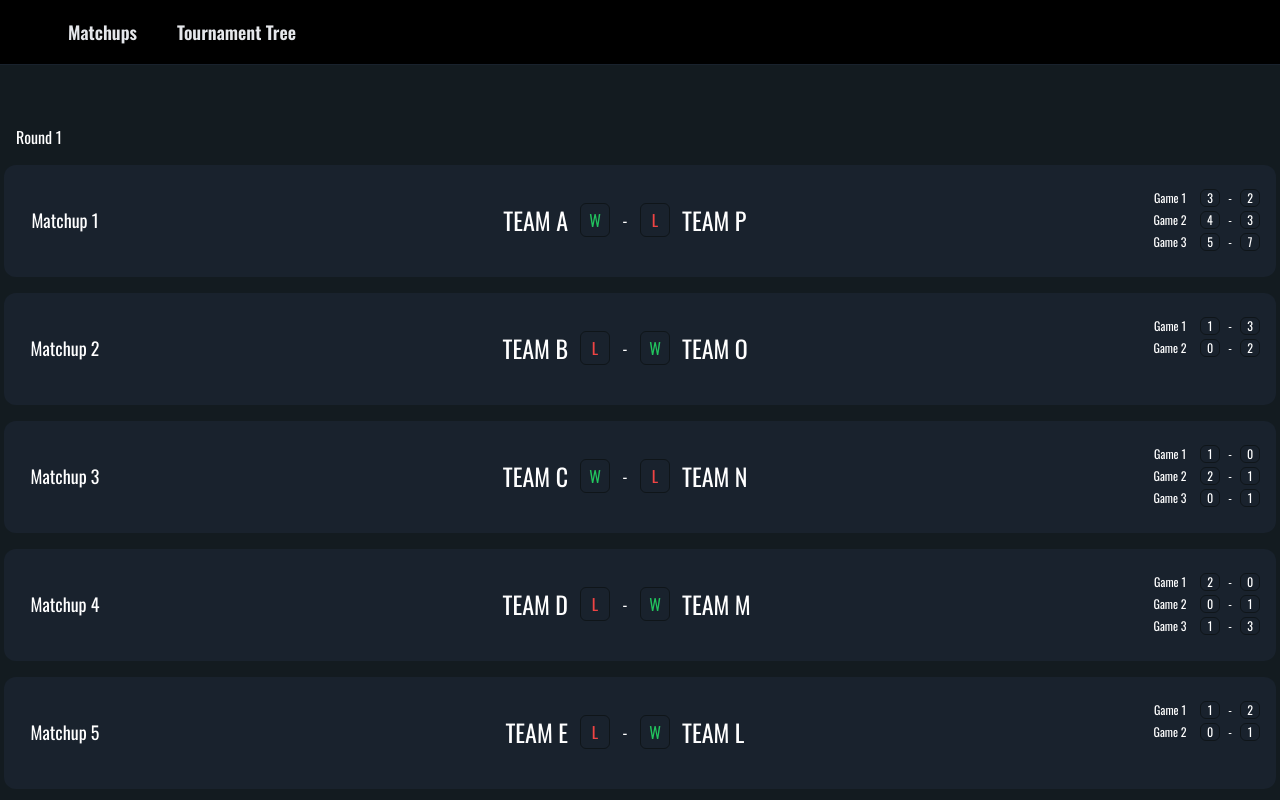
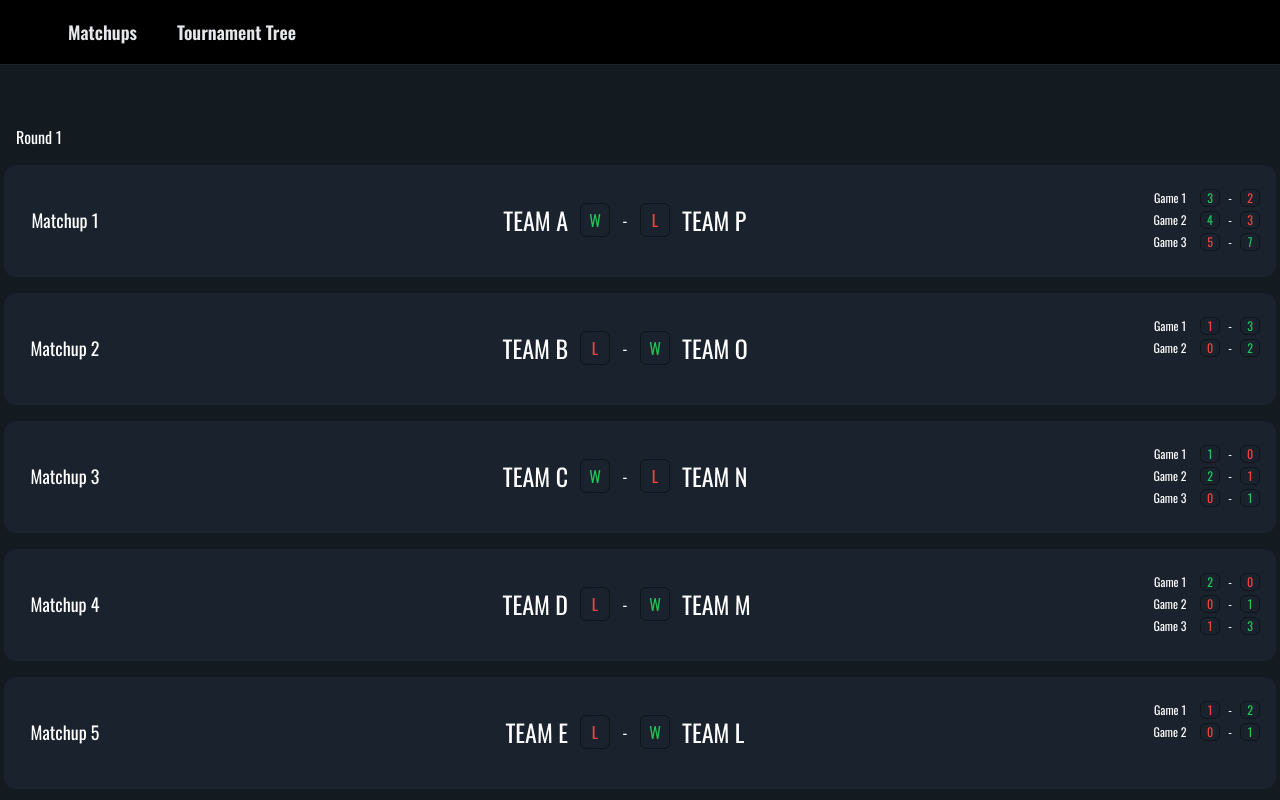
Before and after one commit to ozanisgor/tournament-tree, a Next.js app: page /matchups in a window 1280 px wide. Shown: the top 800 px of the page. Built offline with nearby package versions, Linux system fonts and the light colour scheme.

Commit message:
ADD: conditional style to games scores & UPDT: img

```diff
--- a/pages/matchups.tsx
+++ b/pages/matchups.tsx
@@ -99,11 +99,19 @@ export default function Matchups({ matches }: { matches: MatchType[] }) {
                           Game {idx + 1}
                         </div>
                         <div className="col-start-2 grid grid-cols-3 items-center">
-                          <div className="border rounded-md border-[#0f1519] px-1 text-xs">
+                          <div
+                            className={`border rounded-md border-[#0f1519] px-1 text-xs ${
+                              s[0] < s[1] ? "text-red-500" : "text-green-500"
+                            }`}
+                          >
                             {s[0]}
                           </div>
                           <div className="text-xs">-</div>
-                          <div className="border rounded-md border-[#0f1519] px-1 text-xs">
+                          <div
+                            className={`border rounded-md border-[#0f1519] px-1 text-xs ${
+                              s[1] < s[0] ? "text-red-500" : "text-green-500"
+                            }`}
+                          >
                             {s[1]}
                           </div>
                         </div>
--- a/styles/globals.css
+++ b/styles/globals.css
@@ -48,10 +48,6 @@ body {
 
 .bracket-spacer {
   flex-grow: 0.5;
-}
-
-.bracket-vertical-line {
-  border-right: solid 1px #999;
 }
 
 .bracket-match {
```
Also changed, not shown: public/images/cup.png.
